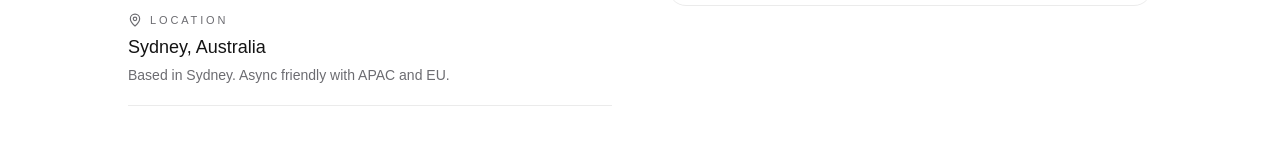
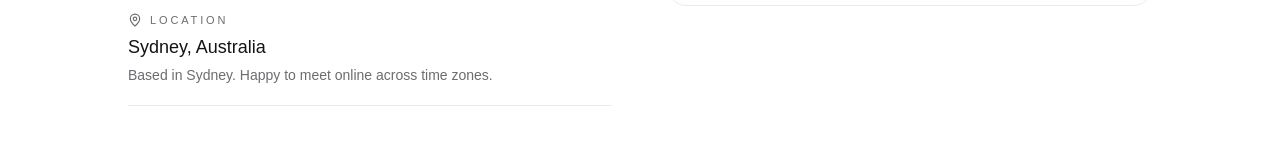
Before and after one commit to kyxzhe/kyxzhe.github.io, a Next.js app: page /contact in a window 1280 px wide. Shown: the part 733-888 px from the top of the page. Built offline with nearby package versions, Linux system fonts and the light colour scheme.

Commit message:
chore: refresh location hint

```diff
--- a/src/app/contact/page.tsx
+++ b/src/app/contact/page.tsx
@@ -80,7 +80,7 @@ export default function ContactPage() {
     {
       label: "Location",
       value: contactInfo.location,
-      hint: "Based in Sydney. Async friendly with APAC and EU.",
+      hint: "Based in Sydney. Happy to meet online across time zones.",
       icon: MapPin,
     },
   ];
```
